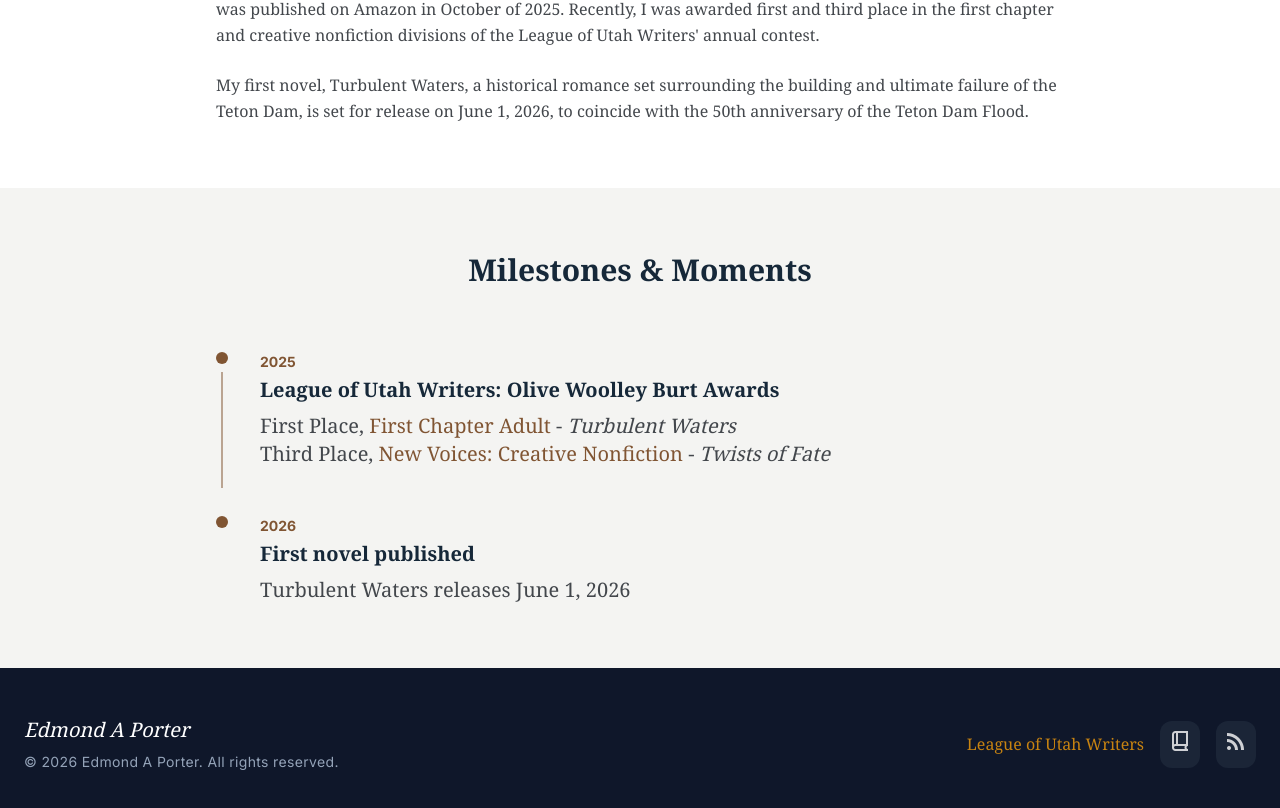
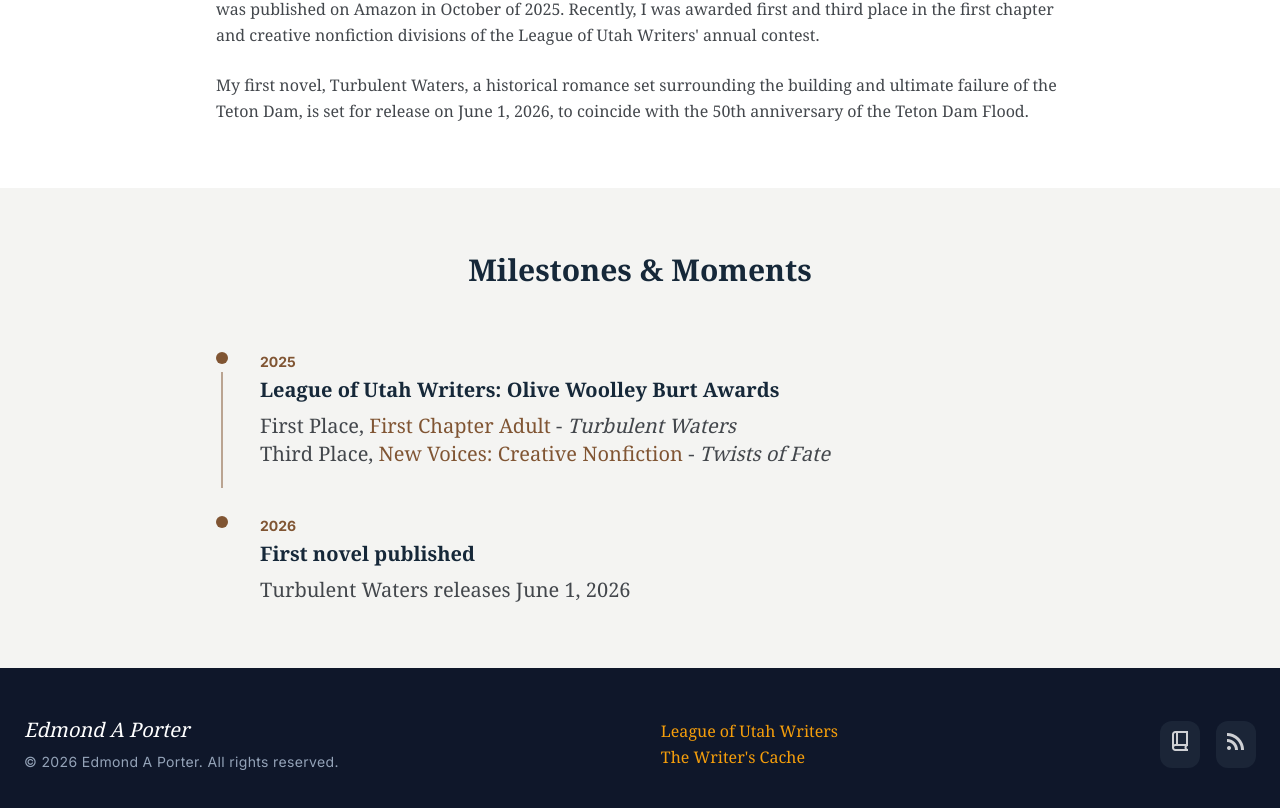
Before and after one commit to epix360/edmond-porter-react-site, a Next.js app: page /about in a window 1280 px wide. Shown: the part 2606-3414 px from the top of the page. Built offline with nearby package versions, Linux system fonts and the light colour scheme.

Commit message:
Added link to The Writer's Cache in footer

```diff
--- a/src/components/Footer.js
+++ b/src/components/Footer.js
@@ -11,8 +11,11 @@ const Footer = () => {
                     <Link className="text-xl font-headline italic text-white mb-2 block" href="/">Edmond A Porter</Link>
                     <p className="text-slate-400 font-body text-sm tracking-wide">© {currentYear} Edmond A Porter. All rights reserved.</p>
                 </div>
+                <div className="flex flex-col">
+                    <a href="https://www.leagueofutahwriters.com/" target="_blank" rel="noopener noreferrer">League of Utah Writers</a>
+                    <a href="http://www.writerscache.org/" target="_blank" rel="noopener noreferrer">The Writer's Cache</a>
+                </div>
                 <div className="flex items-center space-x-4 opacity-80 hover:opacity-100 duration-300">
-                    <a href="https://www.leagueofutahwriters.com/" target="_blank" rel="noopener noreferrer">League of Utah Writers</a>
                     <a className="p-2 bg-slate-800 rounded-full hover:bg-slate-700 transition-colors" title="Goodreads" href="https://www.goodreads.com/author/show/60996287.Edmond_A_Porter" target="_blank" rel="noopener noreferrer"><span className="material-symbols-outlined text-white">book_2</span></a>
                     <a className="p-2 bg-slate-800 rounded-full hover:bg-slate-700 transition-colors" title="RSS Feed" href="https://medium.com/feed/@eporter609" target="_blank" rel="noopener noreferrer"><span className="material-symbols-outlined text-white">rss_feed</span></a>
                 </div>
```
